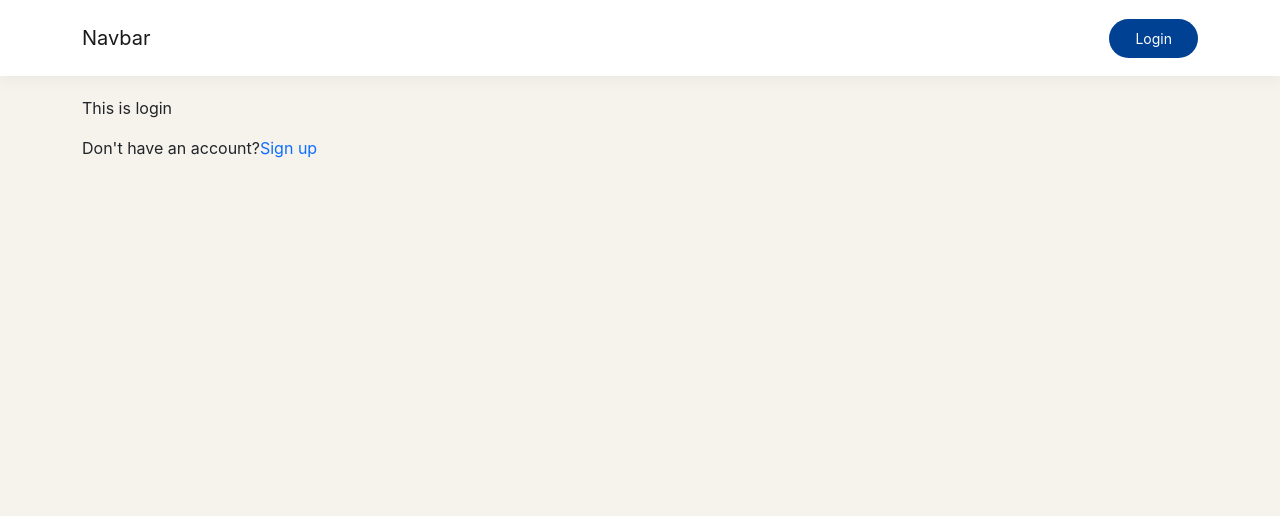
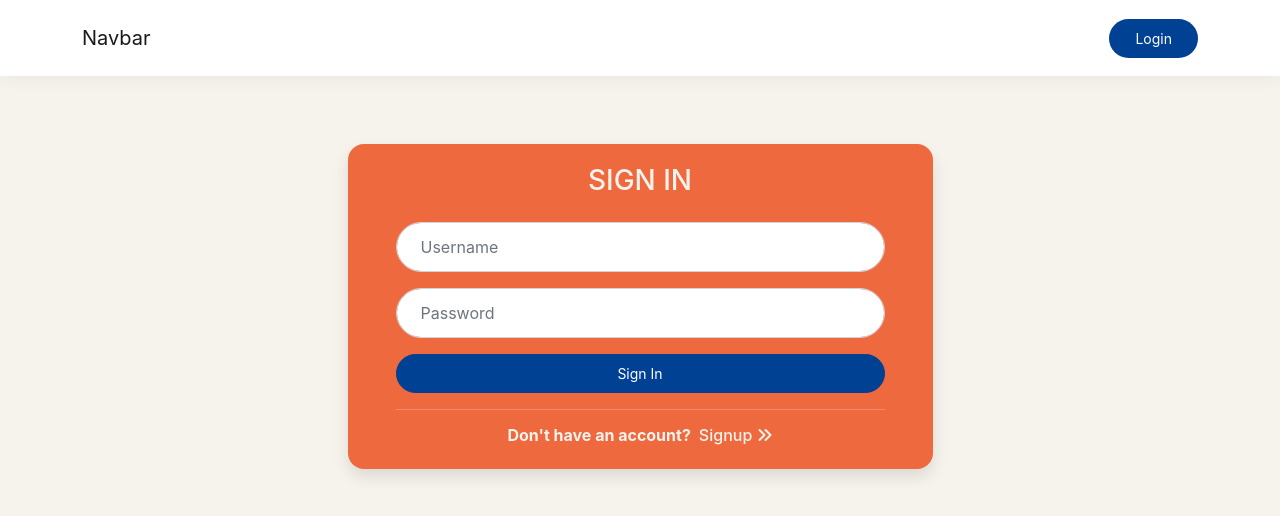
Before and after one commit to anjmhrjn/restro-frontend-react, a React (Create React App) app: page /login in a window 1280 px wide. Shown: the top 516 px of the page. Built offline with nearby package versions, Linux system fonts and the light colour scheme.

Commit message:
Login ui done

```diff
--- a/src/App.css
+++ b/src/App.css
@@ -76,3 +76,10 @@ a {
 .login-link:hover {
   color: #004194;
 }
+
+.signin-card {
+  background: #EE6A3E;
+  border: 0;
+  border-radius: 1rem;
+  box-shadow: 0 0.5rem 1rem 0 rgb(0 0 0 / 10%);
+}
--- a/src/components/Login.js
+++ b/src/components/Login.js
@@ -2,14 +2,37 @@ import { Link } from "react-router-dom"
 
 const Login = () => {
     return (
-        <div>
-            <p>This is login</p>
-            <p>
-                Don't have an account?
-                <Link to="/register">
-                    <a href="#" className="ml-2">Sign up</a>
-                </Link>
-            </p>
+        <div className="container px-5">
+            <div className="row">
+                <div className="col-sm-9 col-md-8 col-lg-7 mx-auto">
+                    <div className="card signin-card my-5">
+                        <div className="card-body px-md-5 py-3 form-text">
+                            <h3 className="text-center text-uppercase mb-4">Sign In</h3>
+                            <form>
+                                <div class="mb-3">
+                                    <input type="text" class="form-control p-4" placeholder="Username"/>
+                                </div>
+                                <div class="mb-3">
+                                    <input type="password" class="form-control p-4" placeholder="Password"/>
+                                </div>
+                                <div class="mb-3">
+                                    <button type="submit" class="btn btn-primary w-100">Sign In</button>
+                                </div>
+                            </form>
+                            <hr/>
+                            <div className='d-flex justify-content-center form-text'>
+                                <h6 className='fw-bold me-2'>Don't have an account?</h6>
+                                <h6 className="">
+                                    <Link to="/register">
+                                        <span className='login-link'>Signup <i class="fas fa-angle-double-right"></i></span>
+                                    </Link>
+                                </h6>
+                            </div>
+
+                        </div>
+                    </div>
+                </div>
+            </div>
 
 
         </div>
--- a/src/components/Register.js
+++ b/src/components/Register.js
@@ -38,8 +38,8 @@ const Register = () => {
                                     </form>
                                     <hr/>
                                     <div className='text-center'>
-                                        <p className='fw-bold'>Already Registered?</p>
-                                        <h6>
+                                        <h6 className='fw-bold d-inline me-2'>Already Registered?</h6>
+                                        <h6 className='d-inline'>
                                             <Link to="/login">
                                                 <span className='login-link'>Login <i class="fas fa-angle-double-right"></i></span>
                                             </Link>
```
